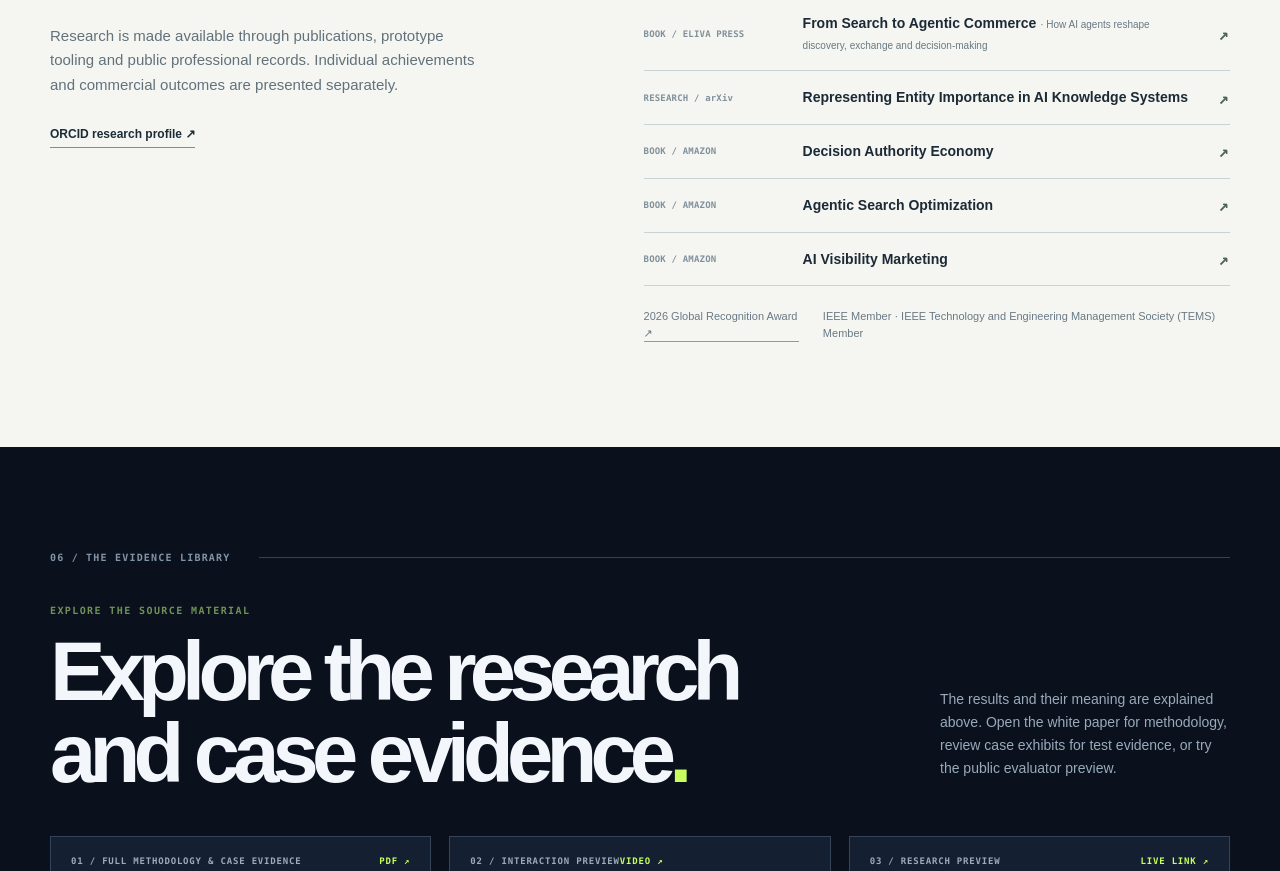
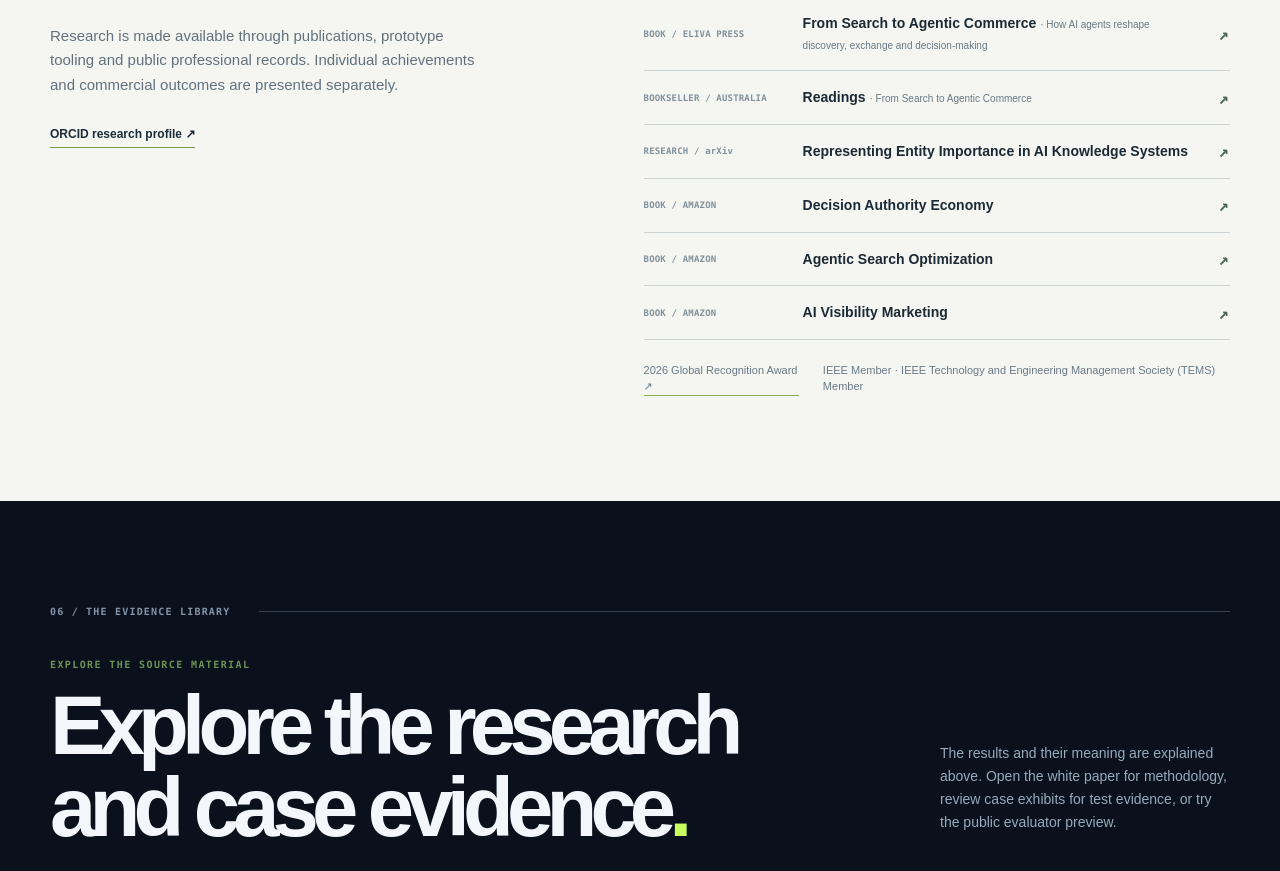
Before and after one commit to ShenXuAkaEkstasis/shen-xu-thought-leadership, a plain HTML site: page index.html in a window 1280 px wide. Shown: the part 6202-7073 px from the top of the page. Drawn offline with Linux system fonts and the light colour scheme.

Commit message:
Add Readings Australia bookseller link to publications

```diff
--- a/index.html
+++ b/index.html
@@ -142,6 +142,7 @@
     <a class="featured-recognition" href="https://globeeawards.com/2026-winners-artificial-intelligence-awards/" target="_blank" rel="noopener noreferrer"><span>SELECTED RECOGNITION · 2026</span><strong>Bronze Globee®<small>AI Thought Leadership of the Year</small></strong><span class="external-indicator">OFFICIAL WINNERS LIST ↗</span></a>
     <div class="publication-head">SELECTED WRITING <span>↗ PUBLICATION LINKS</span></div>
     <a class="publication" href="https://www.elivapress.com/en/book/book-7580878807/" target="_blank" rel="noopener noreferrer"><span class="publication-type">BOOK / ELIVA PRESS</span><span class="publication-title">From Search to Agentic Commerce <small>· How AI agents reshape discovery, exchange and decision-making</small></span><span class="external-indicator">↗</span></a>
+    <a class="publication" href="https://www.readings.com.au/product/9789999353236/from-search-to-agentic-commerce--shen-xu--2026--9789999353236" target="_blank" rel="noopener noreferrer"><span class="publication-type">BOOKSELLER / AUSTRALIA</span><span class="publication-title">Readings <small>· From Search to Agentic Commerce</small></span><span class="external-indicator">↗</span></a>
     <a class="publication" href="https://arxiv.org/abs/2607.20925" target="_blank" rel="noopener noreferrer"><span class="publication-type">RESEARCH / arXiv</span><span class="publication-title">Representing Entity Importance in AI Knowledge Systems</span><span class="external-indicator">↗</span></a>
     <a class="publication" href="https://www.amazon.com/dp/B0GY65JZ3H" target="_blank" rel="noopener noreferrer"><span class="publication-type">BOOK / AMAZON</span><span class="publication-title">Decision Authority Economy</span><span class="external-indicator">↗</span></a>
     <a class="publication" href="https://www.amazon.com/dp/B0H2Y7MYNR" target="_blank" rel="noopener noreferrer"><span class="publication-type">BOOK / AMAZON</span><span class="publication-title">Agentic Search Optimization</span><span class="external-indicator">↗</span></a>
```
